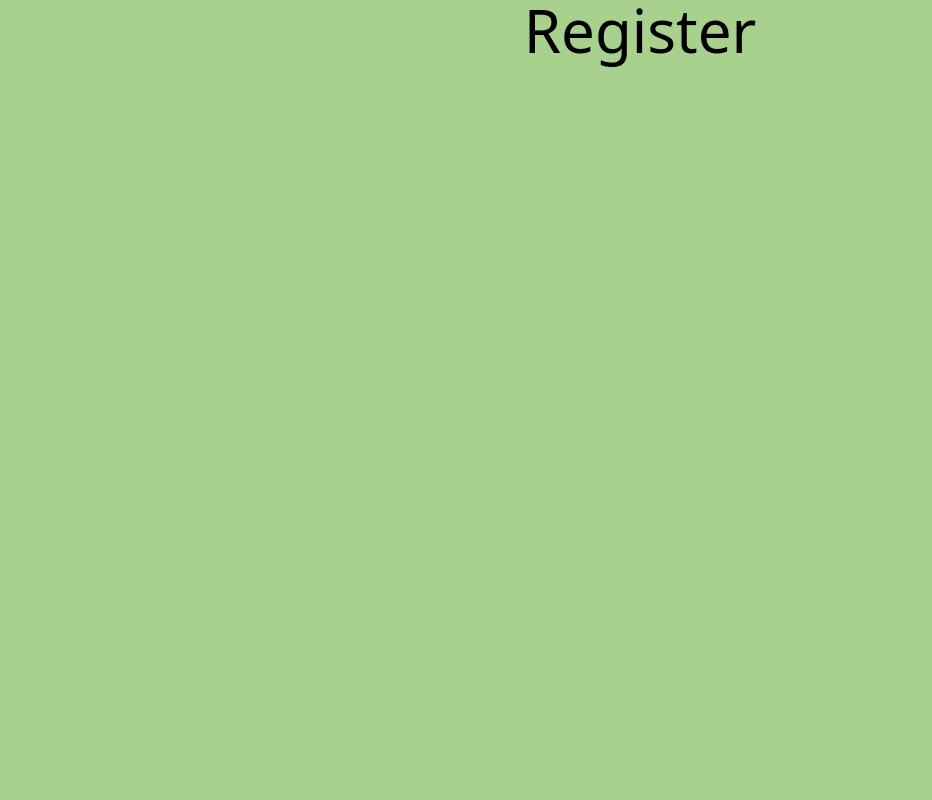
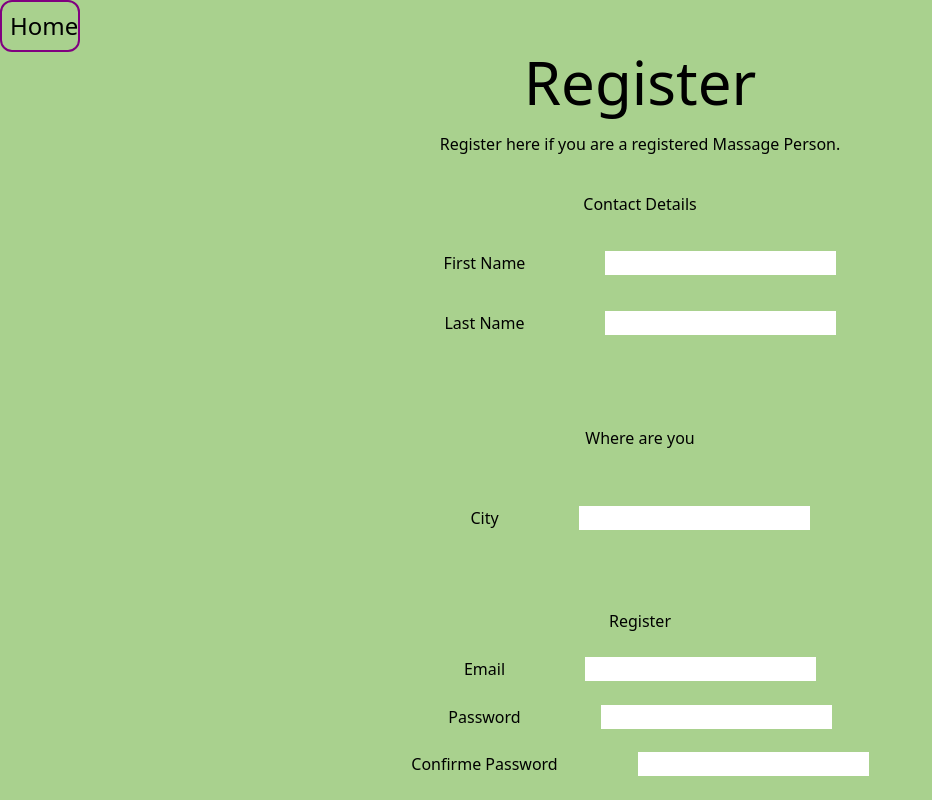
Before and after one commit to legin8/massage-website, a Next.js app: page /register in a window 1280 px wide. Shown: the whole page, without its empty margins (0-932 px from the left). Built offline with nearby package versions, Linux system fonts and the light colour scheme.

Commit message:
build: Added basic fields to the register route

```diff
--- a/app/register/page.js
+++ b/app/register/page.js
@@ -1,8 +1,48 @@
+import Link from "next/image";
+
 export default function Register() {
-  const heading = "text-center text-6xl";
+  const page = "flex flex-col text-center w-screem h-screen";
+  const heading = "text-center text-6xl pb-5";
+  const form = "flex flex-col w-full h-screen";
+  const formSection = "flex h-3/4 content-between justify-evenly flex-col";
+  const inputs = "flex justify-center gap-20";
+  const linkButton = "text-2xl p-2 border-2 border-solid border-purple-call rounded-xl w-20";
+
   return (
-    <>
+    <div className={page}>
+      <a href="/" className={linkButton} >Home</a>
       <h1 className={heading}>Register</h1>
-    </>
+      <p>Register here if you are a registered Massage Person.</p>
+
+      <form className={form}>
+        <div className={formSection}>
+          <h3>Contact Details</h3>
+          <label className={inputs}>First Name
+            <input type="text" />
+          </label>
+          <label className={inputs}>Last Name
+            <input type="text" />
+          </label>
+        </div>
+        <div className={formSection}>
+        <h3>Where are you</h3>
+          <label className={inputs}>City
+            <input type="text" />
+          </label>
+        </div>
+        <div className={formSection}>
+          <h3>Register</h3>
+          <label className={inputs}>Email
+            <input type="email" />
+          </label>
+          <label className={inputs}>Password
+            <input type="password" />
+          </label>
+          <label className={inputs}>Confirme Password
+            <input type="password" />
+          </label>
+        </div>
+      </form>
+    </div>
   )
 }
```
